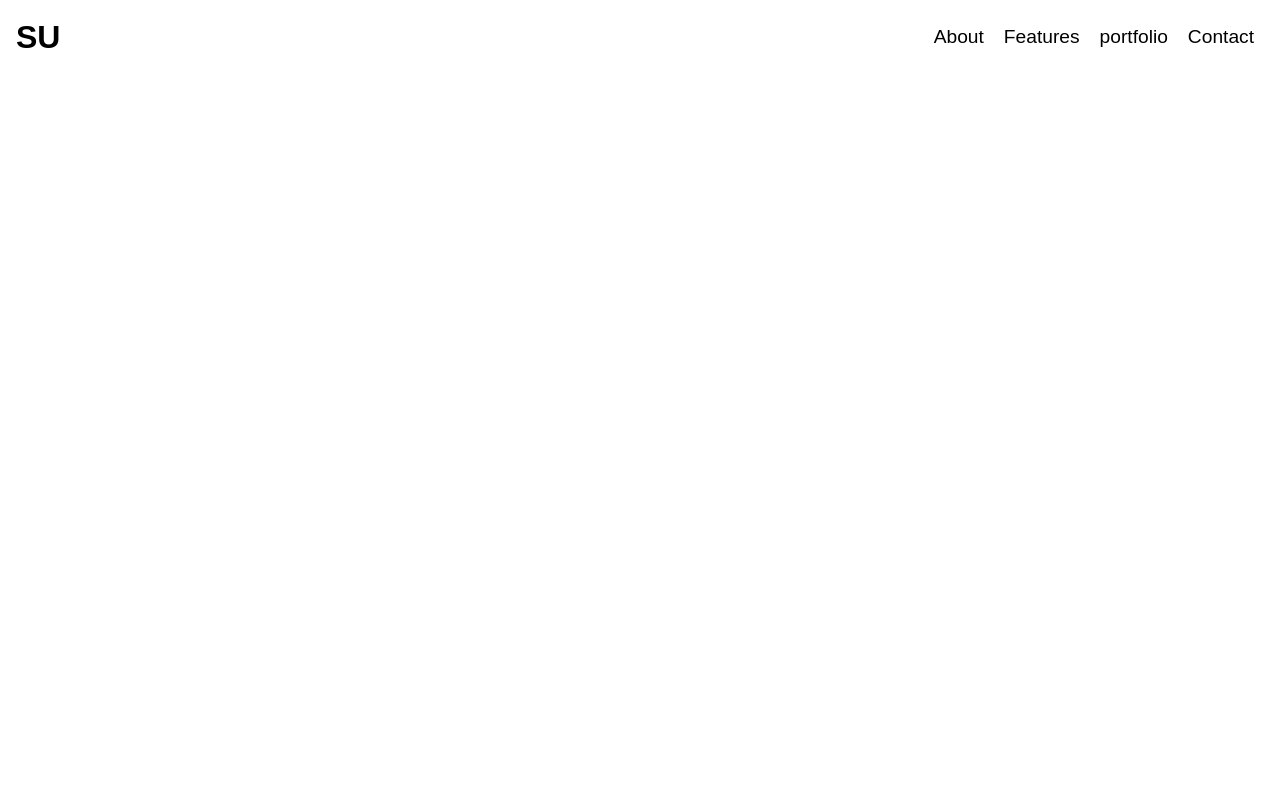
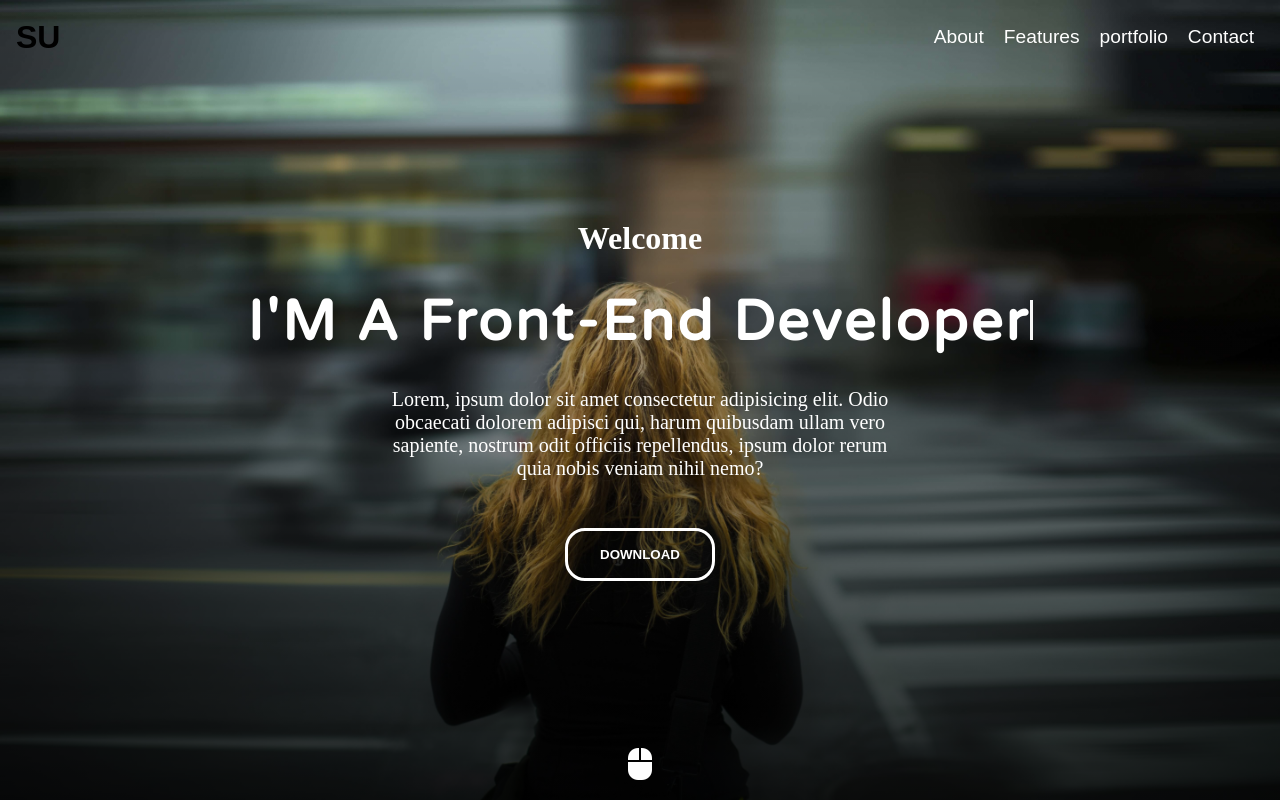
Before and after one commit to ORENOL/practive-html, a plain HTML site: page index.html in a window 1280 px wide. Drawn offline with Linux system fonts and the light colour scheme.

Commit message:
메인 HTML 및 CSS 추가
-구글 폰트 추가
-CSS 애니메이션 추가

```diff
--- a/index.html
+++ b/index.html
@@ -8,6 +8,7 @@
     <title>About Me</title>
 </head>
 <body>
+    <!-- Header -->
     <header>
         <div class="container">
         <h1>
@@ -23,5 +24,16 @@
         </nav>
         </div>
     </header>
+
+    <!-- Main -->
+    <main>
+        <div class="container">
+            <h4>Welcome</h4>
+            <h2>I'M A <span>Front-End Developer</span></h2>
+            <p>Lorem, ipsum dolor sit amet consectetur adipisicing elit. Odio obcaecati dolorem adipisci qui, harum quibusdam ullam vero sapiente, nostrum odit officiis repellendus, ipsum dolor rerum quia nobis veniam nihil nemo?</p>
+            <button class="download">DOWNLOAD</button>
+            <button class="mouse"><i class="fa-solid fa-computer-mouse"></i></button>
+        </div>
+    </main>
 </body>
 </html>
--- a/static/css/styles.css
+++ b/static/css/styles.css
@@ -1,3 +1,6 @@
+@import url('https://fonts.googleapis.com/css2?family=Poppins:wght@400;700&family=Varela+Round&display=swap');
+/* 폰트 불러오기 */
+
 *{
     margin: 0;  /* 마진과 패딩 영역을 디폴트값으로 설정 */
     padding: 0;
@@ -17,17 +20,17 @@ li {
 
 .container{
     width: 1140px;
-    margin: 0 auto;
-}
+    margin: 0 auto; /* 0 auto는 상하공간을 0, 좌우공간을 auto로 마진을 잡는 것*/
+} /*  */
 
 header {
-    position: absolute;
-    color: black;
+    position: fixed;
+    color: white;
     top: 0px;
     z-index: 1; /* 영역의 표시 우선도 */
     width: 100%; /* 비율 좌표로 사용 */
     padding: 1rem; /* rem #해상도가 다른 디스플레이끼리 좌표가 동일하도록 환산하는 단위 */
-}
+}  /* 디자인 시안에서 수치를 어떻게 해야하는지 제시됨  */
 
 header .container{   /* 복합 선택자 #특정 태그안의 클래스 지정 */
     display: flex;
@@ -37,7 +40,7 @@ header .container{   /* 복합 선택자 #특정 태그안의 클래스 지정 *
 }
 
 header nav ul{
-    display: flex;
+    display: flex;  /* flex를 사용하여 수직으로 쌓인 박스를 수평으로 배치함 */
 }
 
 header nav ul li{
@@ -57,4 +60,87 @@ header h1 button{
 
 header nav ul li button{
     font-size:1.2rem;
+    color: white;
 }
+
+main{
+    width: 100%;
+    height: 100vh; /* 영역을 화면 전체로 넓히기 위함 / %로 표시하면 텍스트 크기만큼만 차지 */
+    color: white;
+    background: linear-gradient(rgba(0,0,0,0), rgba(0,0,0,0.8)), url('../images/me.jpg') center center;
+    /* 다른 컴퓨터와의 호환성을 위해 상대좌표로 표기함 .. */
+    background-size:cover;
+    display: flex; /* (중요) main영역을 flex시키면 자식인 <div>를 통으로 flex시킨것.
+                             header영역의 경우 자식인 <div>를 flex시켰으므로 그 내용이 flex됨
+                             <div>에 들어갈 영향을 잘 고려해서 flex를 적용시킬 것*/
+    justify-content: center;
+    align-items: center;
+    text-align: center;
+}
+
+main h4{
+    font-size: 2rem;
+}
+
+main h2{
+    font-size: 3.5rem;
+    margin: 2rem 0;
+    letter-spacing: 3px;
+    font-family:"Varela Round", sans-serif;
+}
+
+main p{
+    max-width: 500px;
+    margin: 0 auto;
+    font-size: 1.25rem;
+}
+
+main button.download {
+    background-color: transparent;
+    border: 3px solid white;
+    border-radius: 20px;
+    padding: 1rem 2rem;
+    margin-top: 3rem;
+    color: white;
+    font-weight: bold;
+    cursor: pointer;
+  }  /* 버튼을 둥근 사각형으로 만드는 코드 */
+  main button.mouse {
+    background-color: transparent;
+    border: none;
+    color: white;
+    font-size: 2rem;
+    position: absolute;
+    bottom: 1rem;
+    left: 50%;
+    transform: translateX(-50%);
+    animation: upDown 1s ease-in-out infinite;
+    cursor: pointer;
+  }
+  @keyframes upDown {
+    0% {
+      bottom: 1rem;
+    }
+    50% {
+      bottom: 1.5rem;
+    }
+    100% {
+      bottom: 1rem;
+    }
+  }
+  main h2 span::after { /* ::after #가장선택자 */
+    content: "";
+    height: 40px;
+    width: 3px;
+    background-color: #fff;
+    display: inline-block;
+    animation: blink 0.7s ease-in-out infinite;
+  }
+  @keyframes blink {
+    0% {
+      opacity: 1;
+    }
+    100% {
+      opacity: 0;
+    }
+  }
```
Also changed, not shown: 1 other file.
